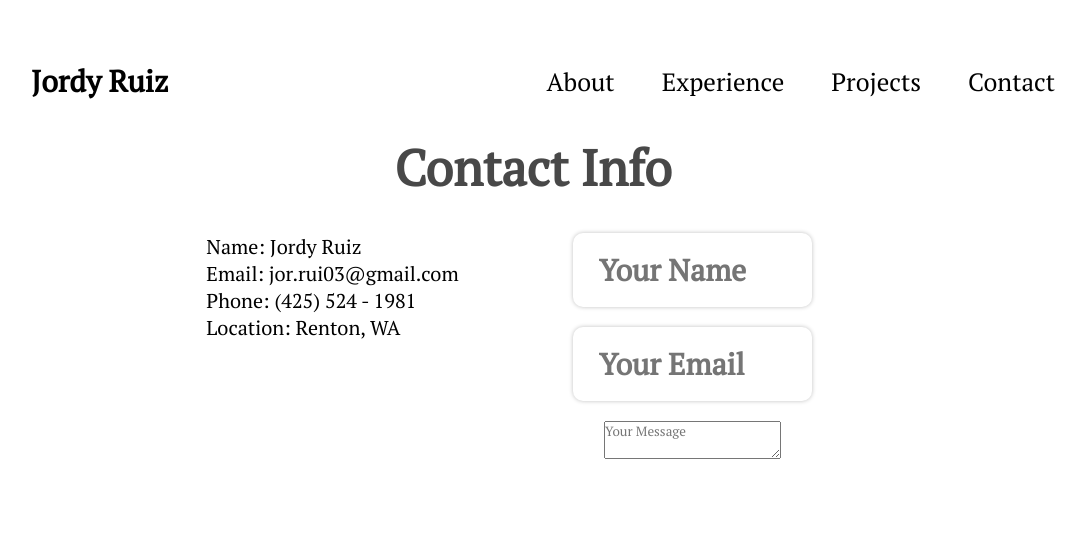
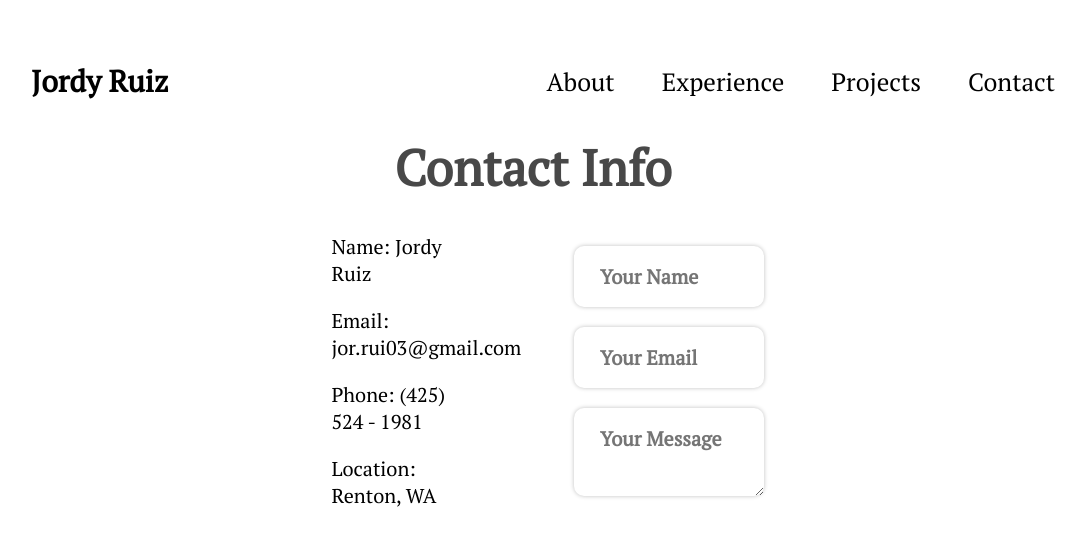
Before and after one commit to Jordy-03/portfolio-test, a React (Vite) app in the folder Portfolio/: page /Contact in a window 1280 px wide. Shown: the top 546 px of the page, without its empty margins (97-1183 px from the left). Built offline with nearby package versions, Linux system fonts and the light colour scheme.

Commit message:
Added info to separate p containers

```diff
--- a/Portfolio/src/Modules/Contact.module.css
+++ b/Portfolio/src/Modules/Contact.module.css
@@ -27,9 +27,9 @@
 
 }
 
-.input {
+.input, .textarea {
     font-family: var(--font-pt-serif);
-    font-size: 30px;
+    font-size: 20px;
     font-weight: 600;
     padding: 17px 26px;
     box-shadow: 0 0 4px 0 rgba(0, 0, 0, 0.25);
--- a/Portfolio/src/Pages/Contact.jsx
+++ b/Portfolio/src/Pages/Contact.jsx
@@ -6,12 +6,22 @@ export const Contact = () => {
         <section className={styles.container}>
             <h1 className={styles.title}>Contact Info</h1>
             <div className={styles.fields}>
-                <p className={styles.information}>
-                    Name: Jordy Ruiz<br />
-                    Email: jor.rui03@gmail.com<br />
-                    Phone: (425) 524 - 1981<br />
-                    Location: Renton, WA
-                </p>
+                <div className={styles.container}>
+                    <p className={styles.information}>
+                        Name: Jordy Ruiz
+                    </p>
+                    <p className={styles.information}>
+                        Email: jor.rui03@gmail.com
+                    </p>
+                    <p className={styles.information}>
+                        Phone: (425) 524 - 1981
+                    </p>
+                    <p className={styles.information}>
+                        Location: Renton, WA
+                    </p>
+                </div>
+
+
                 <div className={styles.container}>
                     <input type="text" className={styles.input} placeholder="Your Name" required></input>
                     <input type="email" className={styles.input} placeholder="Your Email" required></input>
```
